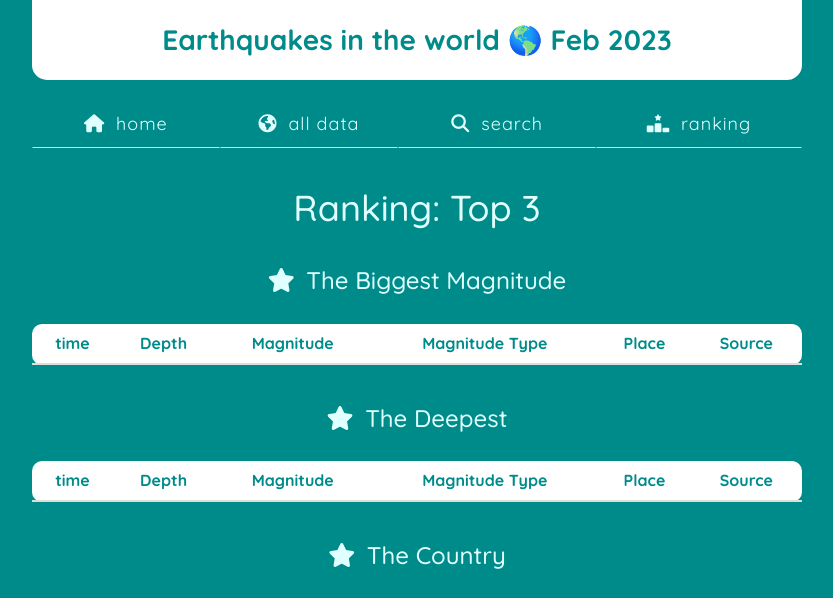
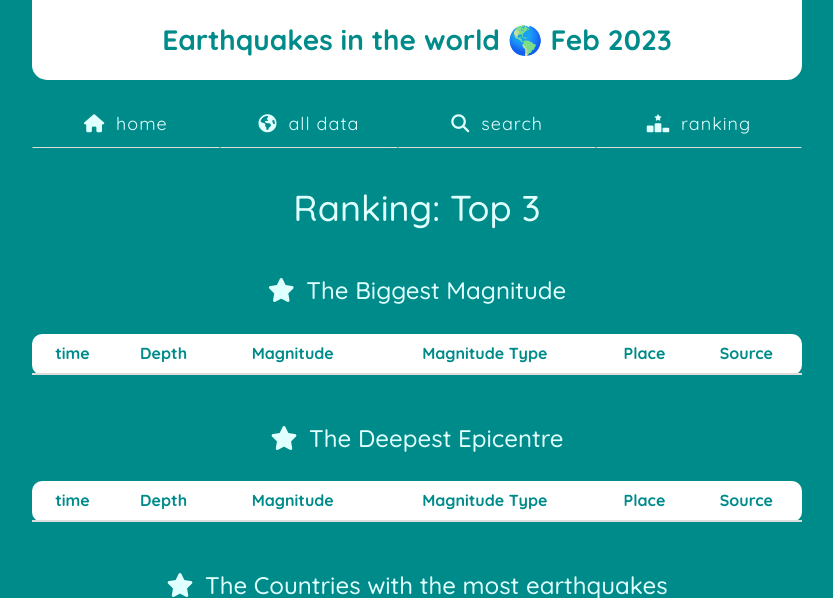
Before and after one commit to azusaw/db-driven-web-app, a Flask app: page /ranking in a window 1280 px wide. Shown: the top 598 px of the page, without its empty margins (223-1056 px from the left). Run offline with Flask 3, Linux system fonts and the light colour scheme; data that the repository does not hold is empty; some libraries are stand-ins or nearby versions.

Commit message:
edit words

```diff
--- a/static/style.css
+++ b/static/style.css
@@ -14,7 +14,7 @@ h1 {
 
 h3 {
     text-align: center;
-    margin: 4rem 0 3rem;
+    margin: 5rem 0 3rem;
 }
 
 a {
--- a/templates/ranking.html
+++ b/templates/ranking.html
@@ -10,14 +10,14 @@
 {% endwith %}
 
 <h3>
-    <i class="fa-solid fa-star mr-1"></i> The Deepest
+    <i class="fa-solid fa-star mr-1"></i> The Deepest Epicentre
 </h3>
 {% with rows = depth_rows %}
 {% include 'earthquake_table.html' %}
 {% endwith %}
 <h3>
 
-    <i class="fa-solid fa-star mr-1"></i> The Country
+    <i class="fa-solid fa-star mr-1"></i> The Countries with the most earthquakes
 </h3>
 <table class="table align-middle my-3">
     <thead class="table-header">
```
